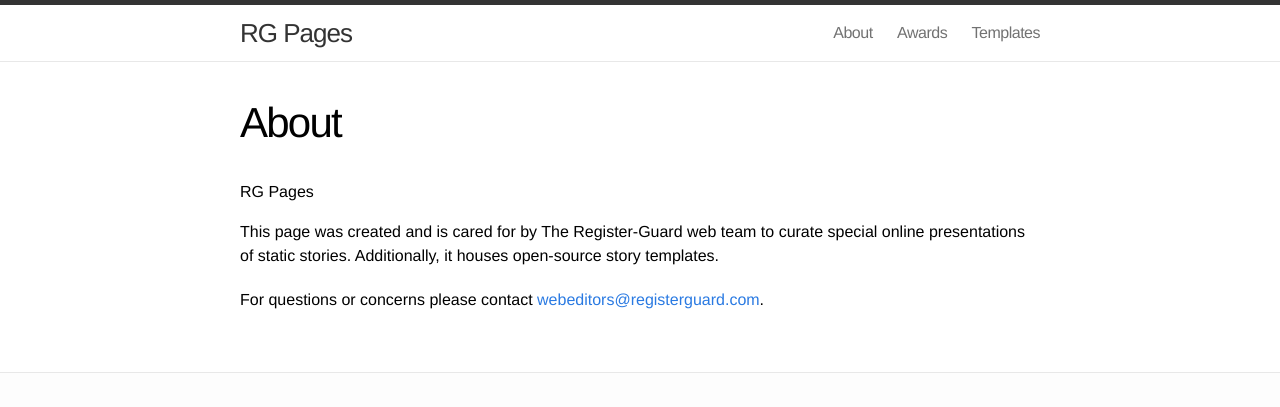
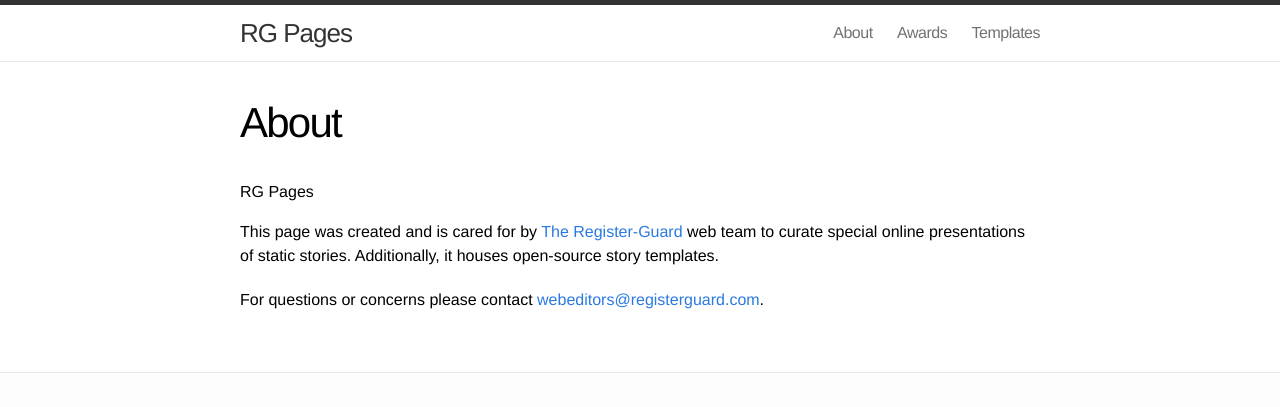
Before and after one commit to rgpages/rgpages.github.io, a Jekyll site: the page built from about.md, in a window 1280 px wide. Shown: the top 407 px of the page. Built offline with Jekyll 4.4.1, drawn with Linux system fonts in a browser that asks for light colours; part of the change alters nothing that is shown.

```diff
--- a/about.md
+++ b/about.md
@@ -2,10 +2,11 @@
 layout: page
 title: About
 permalink: /about/
+published: true
 ---
 
 # RG Pages
 
-This page was created and is cared for by The Register-Guard web team to curate special online presentations of static stories. Additionally, it houses open-source story templates.
+This page was created and is cared for by [The Register-Guard](http://registerguard.com) web team to curate special online presentations of static stories. Additionally, it houses open-source story templates.
 
 For questions or concerns please contact [webeditors@registerguard.com](mailto:webeditors@registerguard.com).
```
